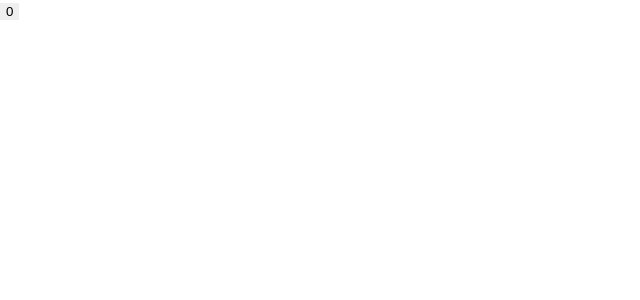
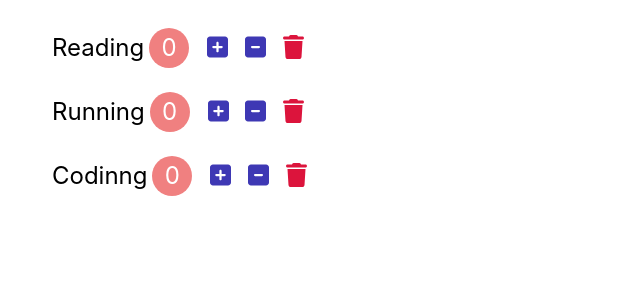
Before and after one commit to injilee/Habit-tracker, a React (Create React App) app: page / in a window 1280 px wide. Shown: the top 300 px of the page, without its empty margins (0-640 px from the left). Built offline with nearby package versions, Linux system fonts and the light colour scheme.

Commit message:
Create Habits Component

```diff
--- a/src/app.jsx
+++ b/src/app.jsx
@@ -1,11 +1,12 @@
 import React from 'react';
 import './app.css';
-// import Habit from './components/habit';
-import Props from './components/props';
+import Habits from './components/habits';
 
 function App(){
   return (
-  <Props />
+  <React.StrictMode>
+    <Habits />
+  </React.StrictMode>
   )
 }
 
--- a/src/components/habit.jsx
+++ b/src/components/habit.jsx
@@ -14,18 +14,23 @@
         this.setState({count: count < 0 ? 0 : count});
     }
 
+    handleDelete = () => {
+
+    }
+
     render() {
+        const { name, count } = this.props.habit;
         return (
             <li className='habit'>
-                <span className="habit-item">Reading</span>
-                <span className="habit-count">{this.state.count}</span>
+                <span className="habit-item">{name}</span>
+                <span className="habit-count">{count}</span>
                 <button className="habit-button habit-increase" onClick={this.handleIncrement}>
                     <i className="fas fa-plus-square"></i>
                 </button>
                 <button className="habit-button habit-decrease" onClick={this.handleDecrement}>
                     <i className="fas fa-minus-square"></i>
                 </button>
-                <button className="habit-button habit-delete">
+                <button className="habit-button habit-delete" onClick={this.onDelete}>
                     <i className="fas fa-trash"></i>
                 </button>
             </li>
--- /dev/null
+++ b/src/components/habits.jsx
@@ -0,0 +1,28 @@
+import React, { Component } from 'react'
+import Habit from './habit'
+
+export default class Habits extends Component {
+    state = {
+        habit : [
+            { name: 'Reading', count: 0},
+            { name: 'Running', count: 0},
+            { name: 'Codinng', count: 0}
+        ]
+    }
+
+    render() {
+        return (
+            <ul>
+                {this.state.habit.map(habit => (
+                <Habit
+                key={habit.id}
+                habit={habit}
+                onIncrement={this.handleIncrement}
+                onDecrement={this.handleDecrement}
+                onDelete={this.handleDelete}
+                />
+            ))}
+            </ul>
+        )
+    }
+}
```
